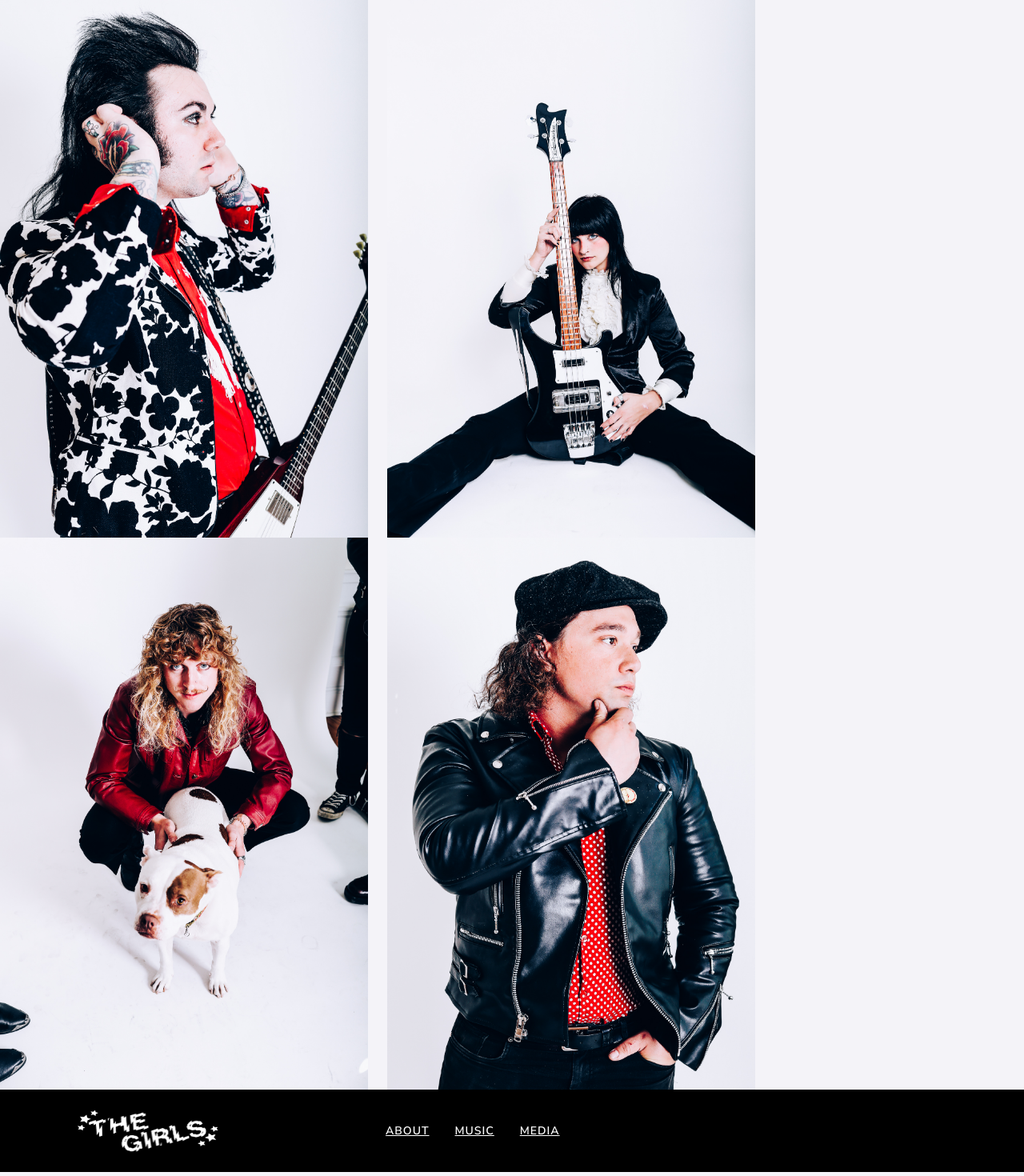
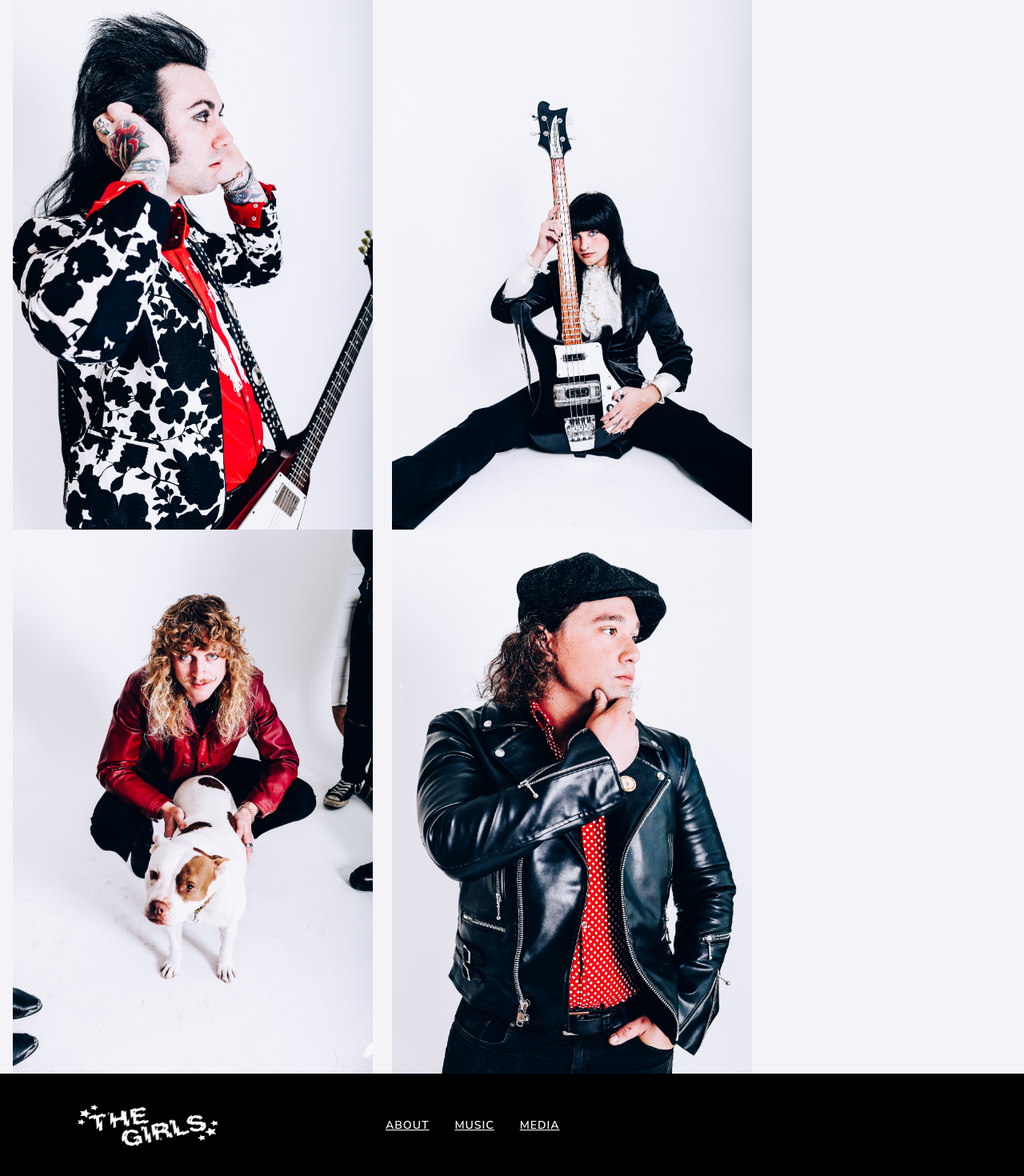
Before and after one commit to MasonMarc/The-Girls-Site, a Next.js app in the folder myapp/: page / in a window 1280 px wide. Shown: the part 121-1591 px from the top of the page at 80% size. Built offline with nearby package versions, Linux system fonts and the light colour scheme.

Commit message:
minor css changes

```diff
--- a/myapp/app/globals.css
+++ b/myapp/app/globals.css
@@ -9,30 +9,33 @@ body {
    background-color: #F4F3F8;
  }
 
-main{
+ main {
    background-color: #F4F3F8;
  }
 
-nav{
+ nav {
    background-color: #F4F3F8;
  }
-footer{
+
+ footer {
    background-color: black;
    color: white;
+   height: 8rem;
  }
-i{
+
+ i {
    font-size: 25px;
    padding: 5px;
  }
 
-#quote{
+ #quote {
    font-size: 50px;
    padding: 5px;
    width: 120%;
    color: black;
  }
 
-#feature{
+ #feature {
    height: 50%;
    position: relative;
    left: 75px;
@@ -43,33 +46,39 @@ i{
    width: 100%;
  }
 
-#bookingBtn{
+ #bookingBtn {
    position: relative;
    bottom: 5px;
    border-radius: 50%;
  }
 
-
  @media only screen and (max-width: 600px) {
-#iconBar{
+   #iconBar {
      position: relative;
      top: 15px;
    }
 
-  #summary{
+   footer {
+     width: 1000px;
+   }
+
+   #summary {
      width: 75%;
      position: relative;
      left: 60px;
    }
-  #quote{
+
+   #quote {
      width: 75%;
      position: relative;
      left: 60px;
    }
-  #feature{
+
+   #feature {
      left: 0px;
    }
-  #musicTitle{
+
+   #musicTitle {
      color: #F4F3F8;
    }
  }
--- a/myapp/app/page.tsx
+++ b/myapp/app/page.tsx
@@ -4,12 +4,13 @@
 export default function HomePage() {
   return (
     <div className="landing">
-      <div className='row'>
-        <div className="col-md-auto" id="JP"><img src="assets/3G3A7641.jpg" width={460}></img></div>
-        <div className="col-md-auto" id="Kait"><img src="assets/3G3A7830.jpg" width={460}></img></div>
-        <div className="col-md-auto" id="Sky"><img src="assets/3G3A8069.jpg" width={460}></img></div>
-        <div className="col-md-auto" id="Noah"><img src="assets/3G3A7883.jpg" width={460}></img></div>
+      <div className='row ms-1'>
+        <div className="col-md-auto" id="JP"><img src="assets/3G3A7641.jpg" width={450} height={680}></img></div>
+        <div className="col-md-auto" id="Kait"><img src="assets/3G3A7830.jpg" width={450} height={680}></img></div>
+        <div className="col-md-auto" id="Sky"><img src="assets/3G3A8069.jpg" width={450} height={680}></img></div>
+        <div className="col-md-auto" id="Noah"><img src="assets/3G3A7883.jpg" width={450} height={680}></img></div>
       </div>
+      <div id="blank"></div>
     </div >
   )
 }
```
Lines whose indentation alone changed are shown as unchanged.
